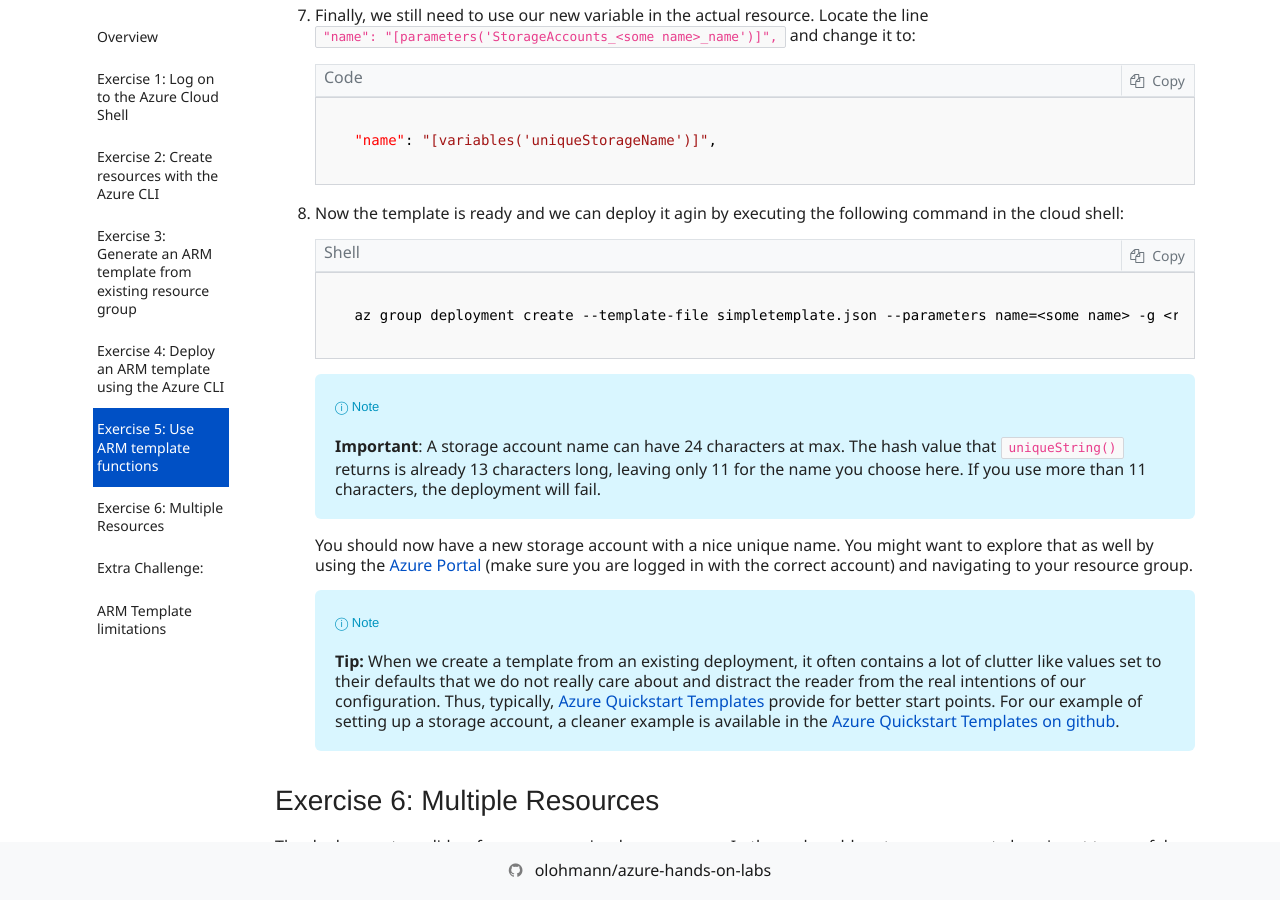
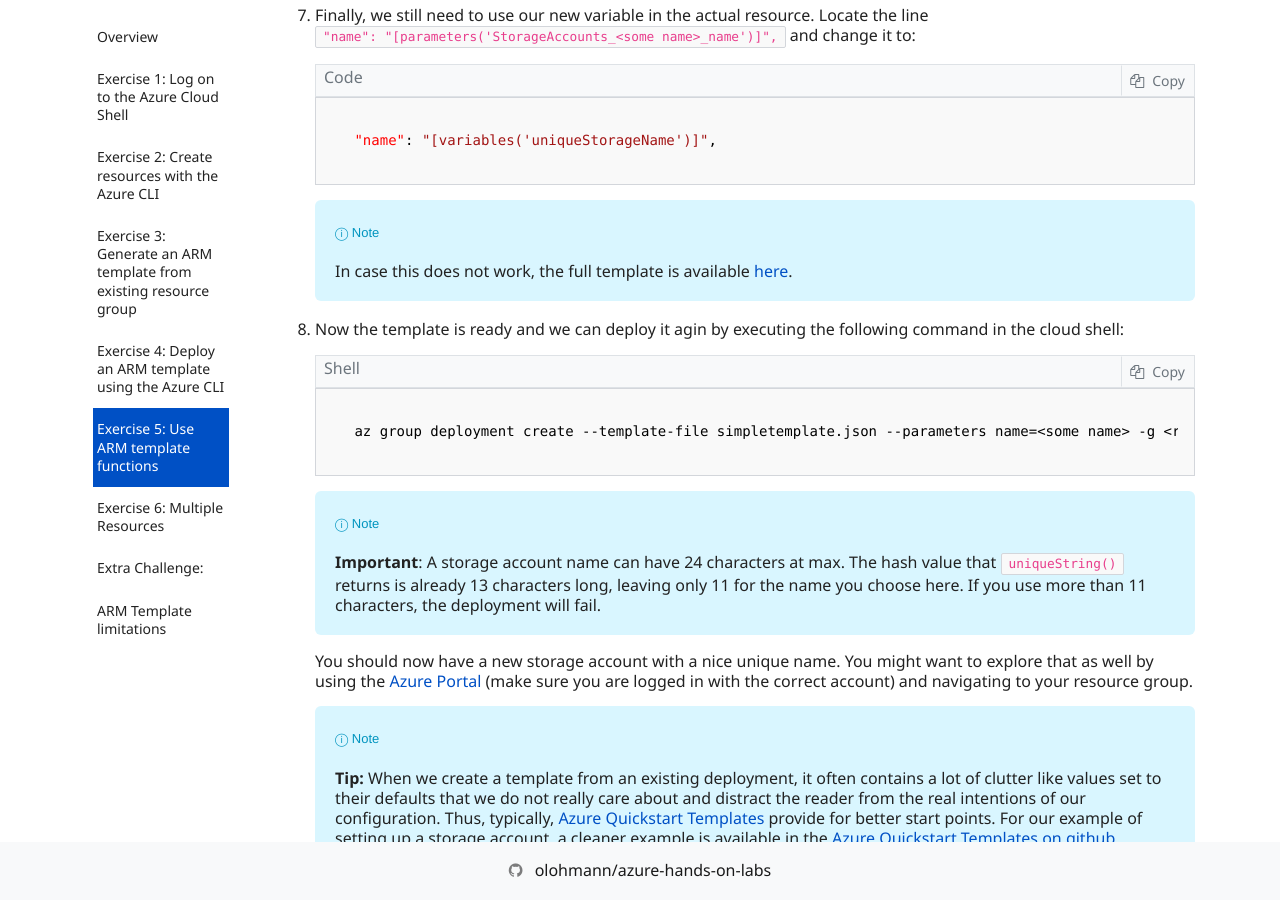
Before and after one commit to olohmann/azure-hands-on-labs, a Jekyll site: the page built from labs/07_iac/iac.md, in a window 1280 px wide and 900 px high, scrolled down 10010 px. Built offline with Jekyll 4.4.1, drawn with Linux system fonts in a browser that asks for light colours; nearby versions of some CDN libraries; our own code applies the rules of GitHub Pages for plain Markdown files; comment, search, counter and statistics services are not loaded.

Commit message:
link to full tema´plate

````diff
--- a/labs/07_iac/iac.md
+++ b/labs/07_iac/iac.md
@@ -229,6 +229,9 @@ First, we will take care of the location. To change that from the current hard c
     ```json
     "name": "[variables('uniqueStorageName')]",
     ```
+
+    > In case this does not work, the full template is available [here](./simpletemplate.json).
+
 1. Now the template is ready and we can deploy it agin by executing the following command in the cloud shell:
 
     ```sh
````
